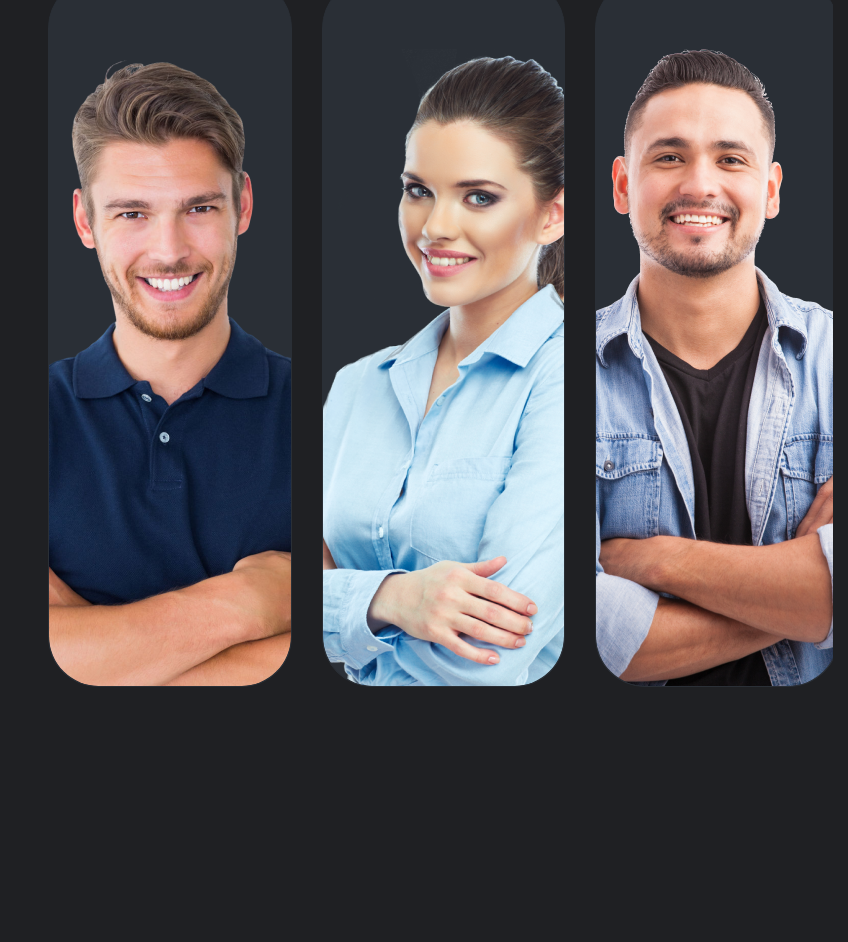
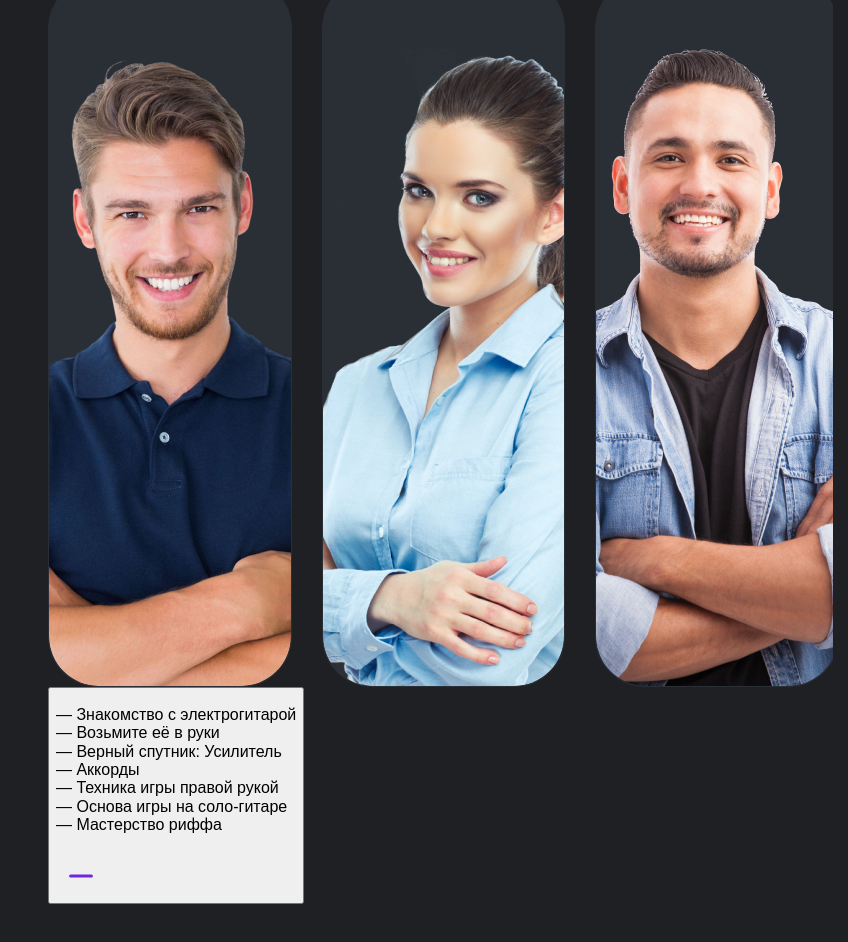
Before and after one commit to E1ena1/FrontendBlok-Module02-Guitar, a website built with webpack: page src/index.html in a window 1280 px wide. Shown: the part 1354-2296 px from the top of the page, without its empty margins (432-1280 px from the left). Before the commit the page ends 2141 px from the top, so only its background shows below. Built offline with nearby package versions, Linux system fonts and the light colour scheme.

Commit message:
add part from 16

```diff
--- a/src/index.html
+++ b/src/index.html
@@ -108,7 +108,23 @@
                     </div>
                 </div>
             </div>
-            <div class="course__schedule"></div>
+            <div class="course__schedule">
+                <div class="accordion">
+                    <button class="accordion__btn">
+                        <div class="accordion__panel" style="max-height: inherit;">
+                            <ul class="accordion__list">
+                                <li class="accordion__item">&mdash; Знакомство с электрогитарой</li>
+                                <li class="accordion__item">&mdash; Возьмите её в руки</li>
+                                <li class="accordion__item">&mdash; Верный спутник: Усилитель</li>
+                                <li class="accordion__item">&mdash; Аккорды</li>
+                                <li class="accordion__item">&mdash; Техника игры правой рукой</li>
+                                <li class="accordion__item">&mdash; Основа игры на соло-гитаре</li>
+                                <li class="accordion__item">&mdash; Мастерство риффа</li>
+                            </ul>
+                        </div>
+                    </button>
+                </div>
+            </div>
         </div>
     </div>
 </div>
--- a/src/index.js
+++ b/src/index.js
@@ -17,5 +17,20 @@ const swiper = new Swiper('.slider-teacher', {
         prevEl: ".swiper-button-prev",
     },
     modules: [Navigation, Pagination],
+});
+// Accordion
 
-});
+var acc = document.getElementsByClassName("accordion__btn");
+var i;
+
+for (i = 0; i < acc.length; i++) {
+    acc[i].addEventListener("click", function() {
+        this.classList.toggle("active");
+        var panel = this.nextElementSibling;
+        if (panel.style.maxHeight) {
+            panel.style.maxHeight = null;
+        } else {
+            panel.style.maxHeight = panel.scrollHeight + "px";
+        }
+    });
+}
--- a/src/styles/main.scss
+++ b/src/styles/main.scss
@@ -460,3 +460,34 @@ a {
     }
   }
 }
+
+.accordion {
+  &__btn {
+      &::after {
+      content: '';
+      display: block;
+      width: 50px;
+      height: 50px;
+      background-image: url("../images/ui/minus.svg");
+      background-repeat: no-repeat;
+      background-size: contain;
+    }
+    &.active {
+      &::after {
+        background-image: url("../images/ui/minus.svg");
+      }
+    }
+  }
+  &__panel {
+    max-height: 0;
+    overflow: hidden;
+    transition: max-height 0.2s ease-out;
+  }
+  &__list {
+    list-style-type: none;
+    padding-left: 0;
+  }
+  &__item {
+    display: flex;
+  }
+}
```
Also changed, not shown: dist/bundle.js, src/images/ui/minus.svg (added), src/images/ui/plus.svg (added).
